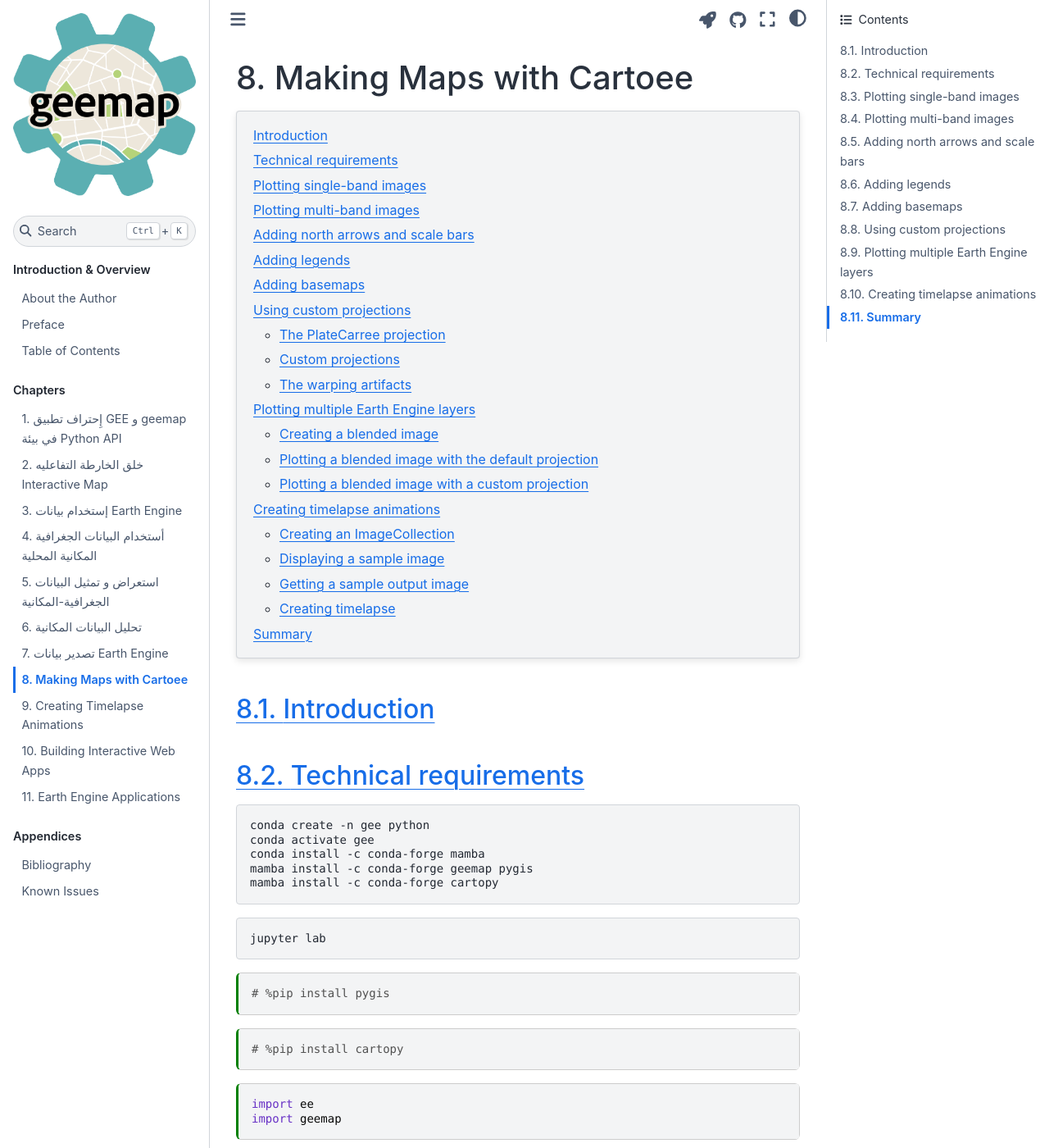
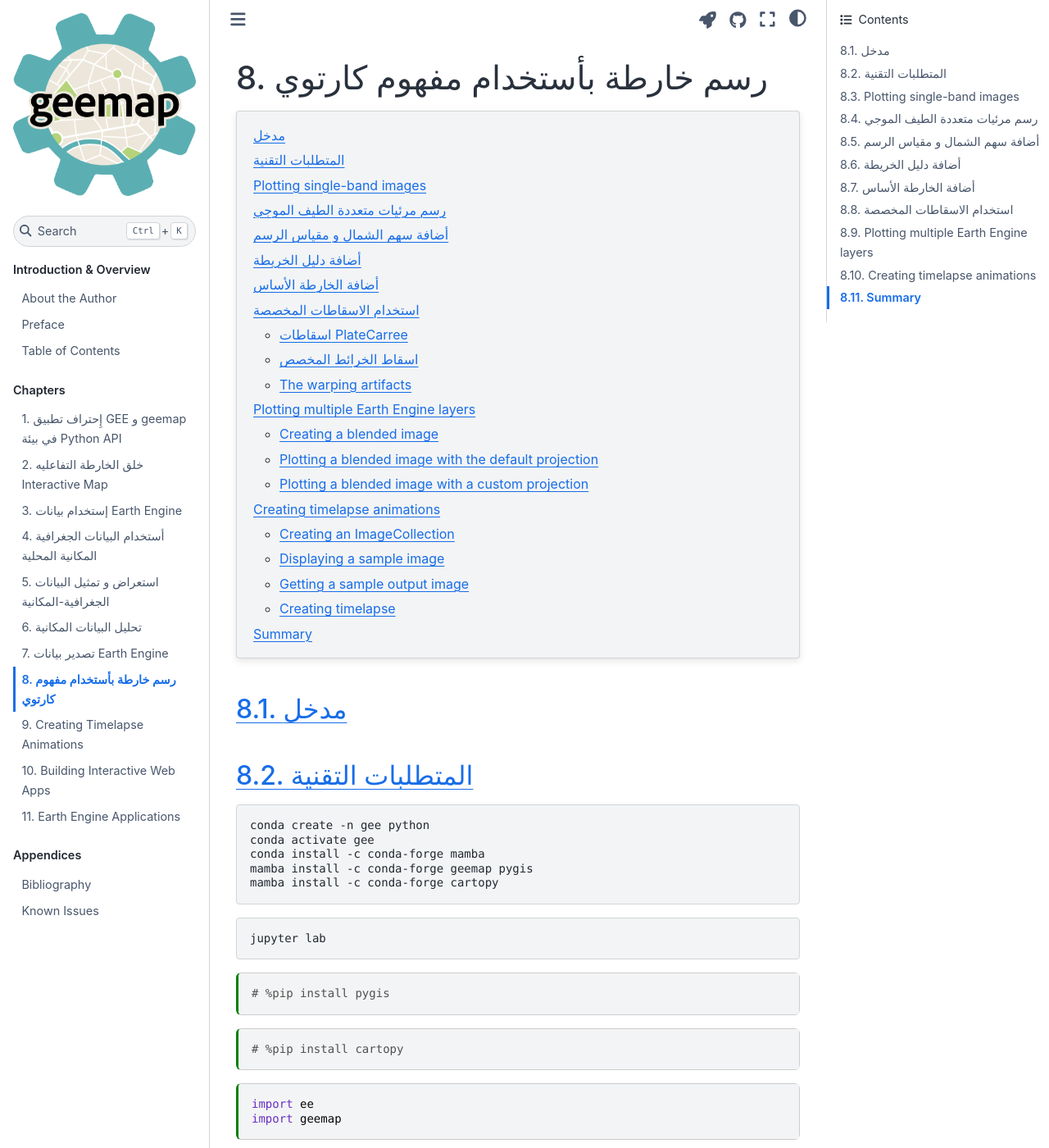
Before and after one commit to giswqs/geebook-arabic, a Jupyter Book: the page built from chapters/08_cartoee.md, in a window 1280 px wide and 1400 px high. Shown: the whole window at 82% size. Built offline with Jupyter Book 1.0.4 settings and Sphinx 7.4.7 and the Sphinx Book theme 1.1.4, drawn with Linux system fonts in a browser that asks for light colours; some of the changed text lies outside the part shown.

Commit message:
Update 08_cartoee.md

````diff
--- a/chapters/08_cartoee.md
+++ b/chapters/08_cartoee.md
@@ -11,16 +11,16 @@ kernelspec:
   name: python3
 ---
 
-# Making Maps with Cartoee
+# رسم خارطة بأستخدام مفهوم كارتوي
 
 ```{contents}
 :local:
 :depth: 2
 ```
 
-## Introduction
+## مدخل
 
-## Technical requirements
+## المتطلبات التقنية
 
 ```bash
 conda create -n gee python
@@ -105,7 +105,7 @@ plt.show()
 cartoee.savefig(fig, fname="srtm.jpg", dpi=300, bbox_inches='tight')
 ```
 
-## Plotting multi-band images
+## رسم مرئيات متعددة الطيف الموجي
 
 ```{code-cell} ipython3
 image = ee.Image('LANDSAT/LC08/C01/T1_SR/LC08_044034_20140318')
@@ -134,7 +134,7 @@ ax.coastlines(color="yellow")
 plt.show()
 ```
 
-## Adding north arrows and scale bars
+## أضافة سهم الشمال و مقياس الرسم
 
 ```{code-cell} ipython3
 fig = plt.figure(figsize=(15, 10))
@@ -203,7 +203,7 @@ plt.show()
 cartoee.savefig(fig, fname="landsat.jpg")
 ```
 
-## Adding legends
+## أضافة دليل الخريطة
 
 ```{code-cell} ipython3
 fuels = [
@@ -284,7 +284,7 @@ plt.show()
 cartoee.savefig(fig, 'ch08_power_plants.jpg', dpi=150)
 ```
 
-## Adding basemaps
+## أضافة الخارطة الأساس
 
 ```{code-cell} ipython3
 image = ee.Image('LANDSAT/LC08/C01/T1_SR/LC08_044034_20140318')
@@ -328,9 +328,9 @@ ax.coastlines(color="yellow")
 plt.show()
 ```
 
-## Using custom projections
+## استخدام الاسقاطات المخصصة
 
-### The PlateCarree projection
+###  اسقاطات PlateCarree
 
 ```{code-cell} ipython3
 ocean = (
@@ -362,7 +362,7 @@ plt.show()
 cartoee.savefig(fig, 'SST.jpg', dpi=300)
 ```
 
-### Custom projections
+### اسقاط الخرائط المخصص
 
 ```{code-cell} ipython3
 import cartopy.crs as ccrs
````
